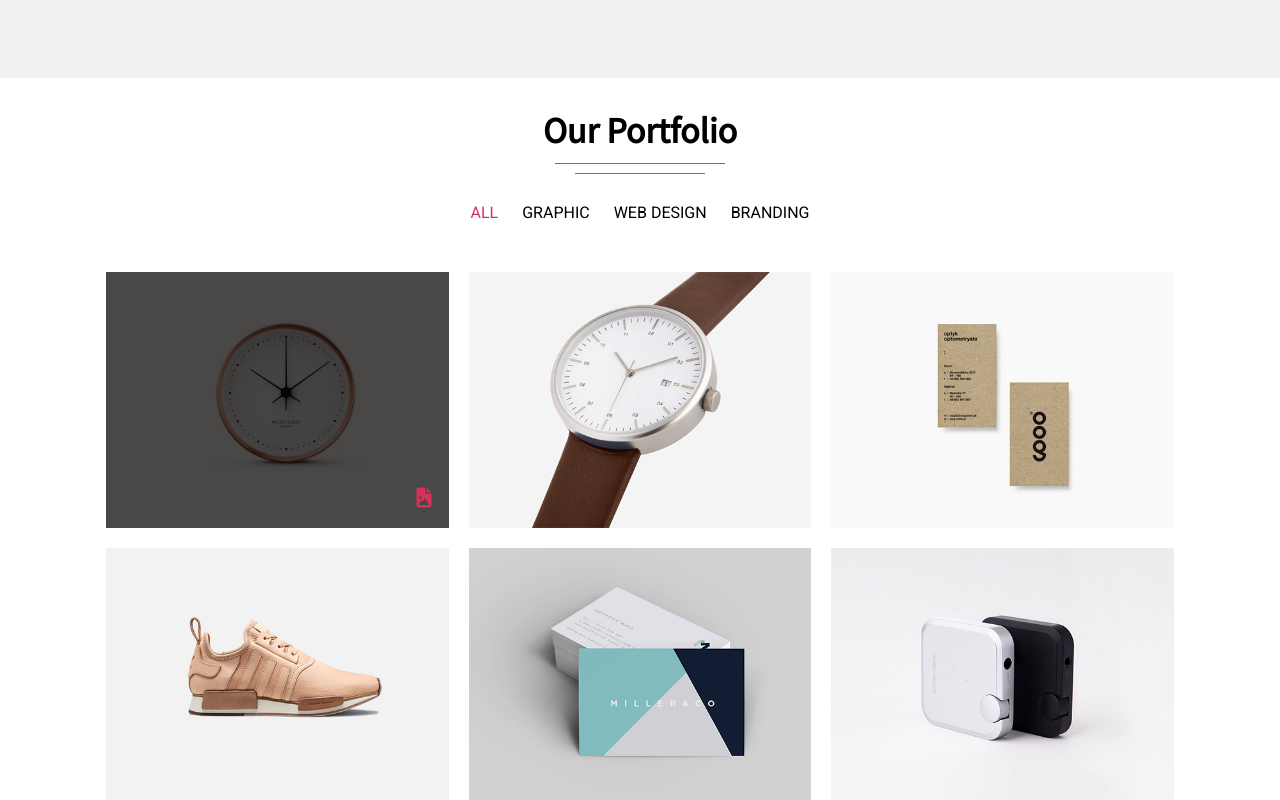
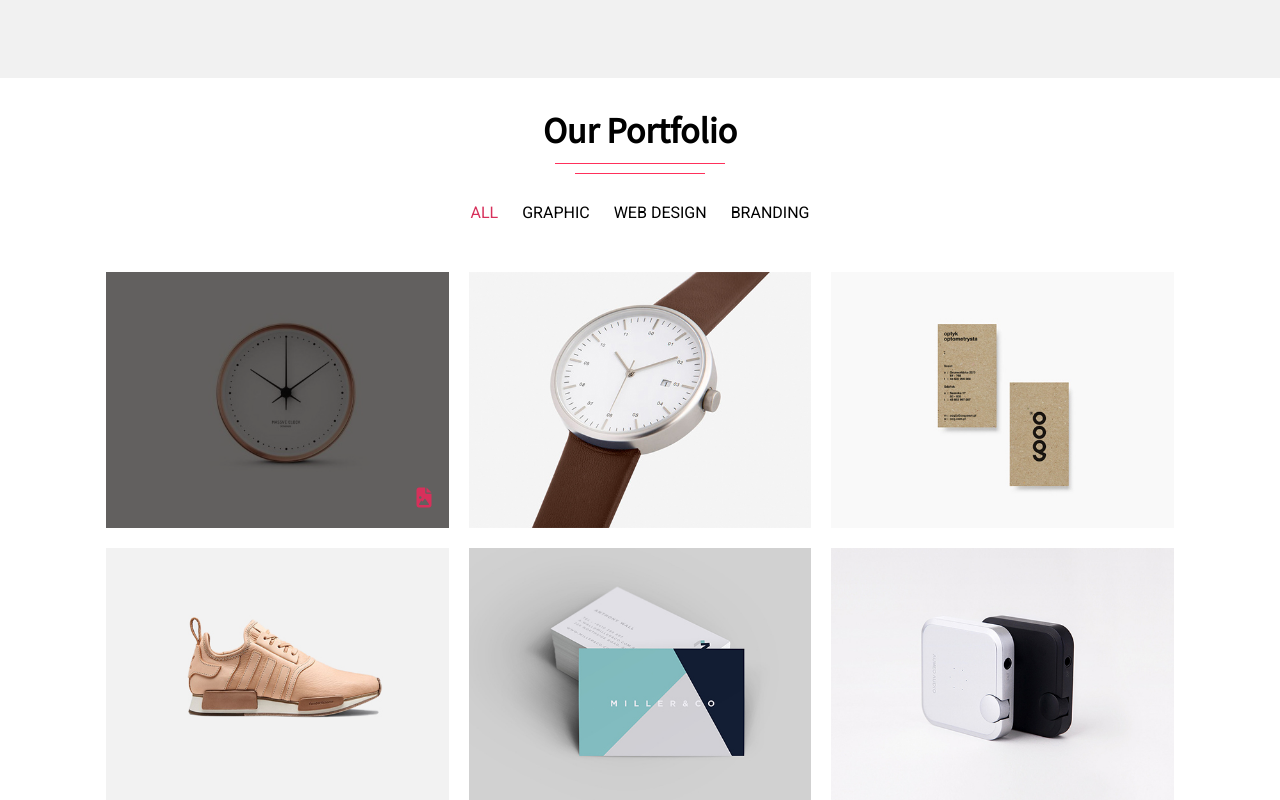
Before and after one commit to salamoony0/Assignment4--, a plain HTML site: page index.html in a window 1280 px wide. In both pictures the pointer is over the element 277 px from the left and 2207 px from the top of the page. Shown: the part 1807-2607 px from the top of the page. Drawn offline with nearby package versions, Linux system fonts and the light colour scheme.

Commit message:
Update  CSS

```diff
--- a/css/style.css
+++ b/css/style.css
@@ -161,6 +161,7 @@ li a {
     position: relative;
     width: 100%;
     height: 100%;
+    z-index: 99;
 }
 .left-part{
     position: relative;
@@ -405,7 +406,7 @@ background-color:rgba(0,0,0,0)
 }
 
 #portfolio .portfolio-cards .portfolio-cards1:hover .portfolio-layer1{
-  background-color:rgba(0,0,0,0.7)
+  background-color:rgba(0,0,0,0.6)
 }
 #portfolio .portfolio-cards .portfolio-cards1 .portfolio-layer1 i{
     position: absolute;
```
